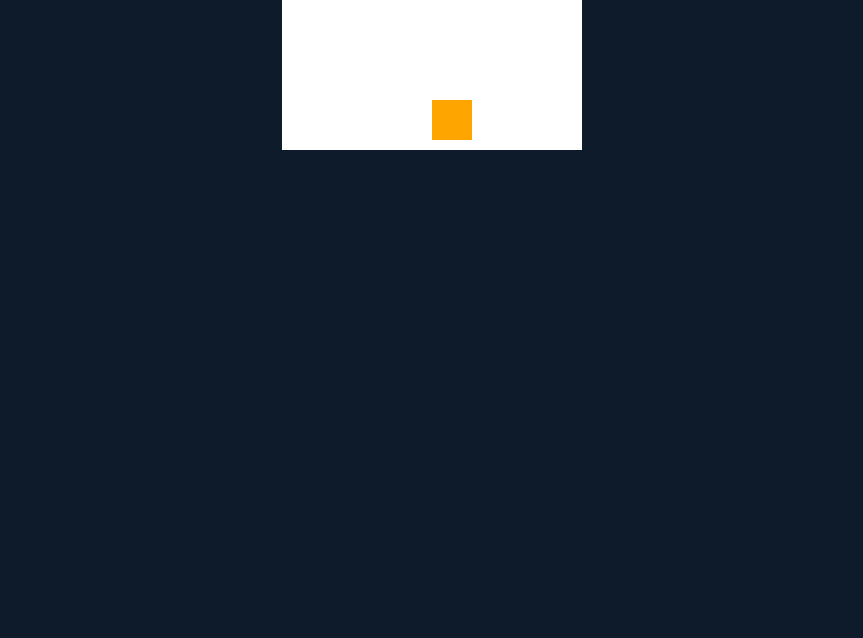
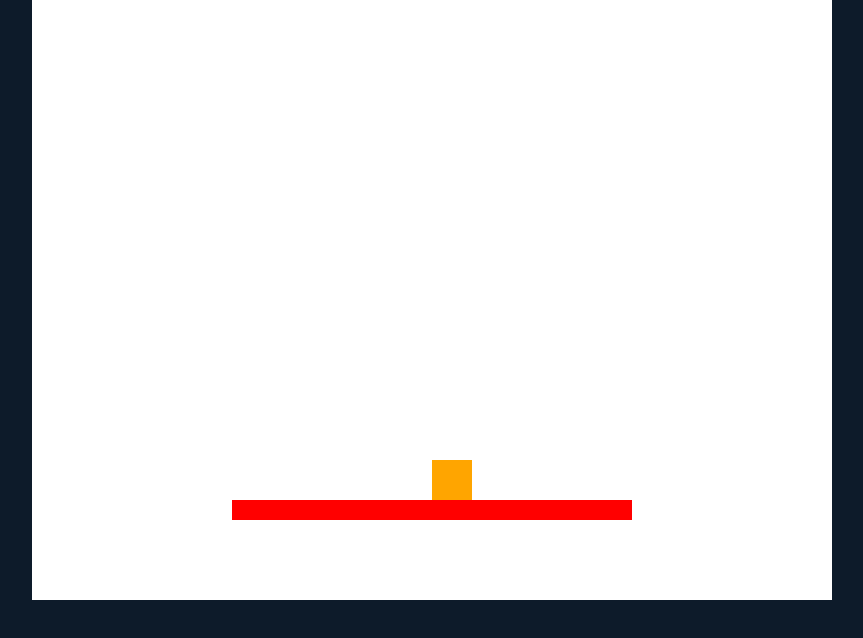
Before and after one commit to AidanP771/catventure-game, a website: page index.html in a window 1280 px wide. Shown: the whole page, without its empty margins (208-1071 px from the left). Drawn offline with Linux system fonts and the light colour scheme.

Commit message:
Jumping and platforms!!

```diff
--- a/index.html
+++ b/index.html
@@ -20,7 +20,7 @@
     </style>
   </head>
   <body>
-    <canvas id="gameCanvas"></canvas>
+    <canvas id="gameCanvas" width="800" height="600"></canvas>
 
     <script type="module" src="script.js"></script>
   </body>
--- a/script.js
+++ b/script.js
@@ -5,20 +5,38 @@ const ctx = canvas.getContext("2d");
 // Define the frames per second we want to run at (optional, for future logic)
 const FPS = 60;
 
+// Gravity constant to simulate falling
+const GRAVITY = 0.5;
+const JUMP_FORCE = -12;
+
+// Platform dimensions (temporary single platform for testing)
+const platform = {
+  x: 200,
+  y: 500,
+  width: 400,
+  height: 20,
+  color: "red",
+};
+
 // Player class definition
 class Player {
   constructor() {
     // Starting position of the player character (centre bottom)
     this.x = canvas.width / 2;
-    this.y = canvas.height - 50;
+    this.y = canvas.height - 150; // Start on the platform
     this.width = 40;
     this.height = 40;
-    this.colour = "orange"; // Placeholder player colour
+    this.color = "orange"; // Placeholder player colour
     this.speed = 5;
+
+    // Vertical movement variables
+    this.velocityY = 0;
+    this.isJumping = false;
   }
 
   update() {
     // Movement will be handled based on key input (placeholder)
+    // Horizontal movement
     if (keys["ArrowLeft"] || keys["a"]) {
       this.x -= this.speed;
     }
@@ -26,12 +44,43 @@ class Player {
       this.x += this.speed;
     }
 
-    // Prevent player from going off screen
+    // Jumping
+    if ((keys["ArrowUp"] || keys["w"] || keys[" "]) && !this.isJumping) {
+      this.velocityY = JUMP_FORCE;
+      this.isJumping = true;
+    }
+    // Apply gravity
+    this.velocityY += GRAVITY;
+    this.y += this.velocityY;
+
+    // Collision with platform
+    // Check if player is touching the platform or was touching it in the previous frame
+    // and is now intersecting with it
+    if (
+      this.velocityY >= 0 &&
+      this.y + this.height >= platform.y &&
+      this.y + this.height - this.velocityY <= platform.y &&
+      this.x + this.width > platform.x &&
+      this.x < platform.x + platform.width
+    ) {
+      this.y = platform.y - this.height;
+      this.velocityY = 0;
+      this.isJumping = false;
+    }
+
+    // Prevent player from going off screen horizontally
     this.x = Math.max(0, Math.min(this.x, canvas.width - this.width));
+
+    // Prevent falling below canvas (fail-safe)
+    if (this.y > canvas.height) {
+      this.y = platform.y - this.height;
+      this.velocityY = 0;
+      this.isJumping = false;
+    }
   }
 
   draw() {
-    ctx.fillStyle = this.colour;
+    ctx.fillStyle = this.color;
     ctx.fillRect(this.x, this.y, this.width, this.height);
   }
 }
@@ -60,6 +109,10 @@ function gameLoop() {
   player.update();
   player.draw();
 
+  // Draw the platform
+  ctx.fillStyle = platform.color;
+  ctx.fillRect(platform.x, platform.y, platform.width, platform.height);
+
   // Request the next frame to keep the loop going
   requestAnimationFrame(gameLoop);
 }
--- a/styles.css
+++ /dev/null
@@ -1,5 +0,0 @@
-canvas {
-  width: 100vw;
-  height: auto;
-  max-width: 100%;
-}
```
